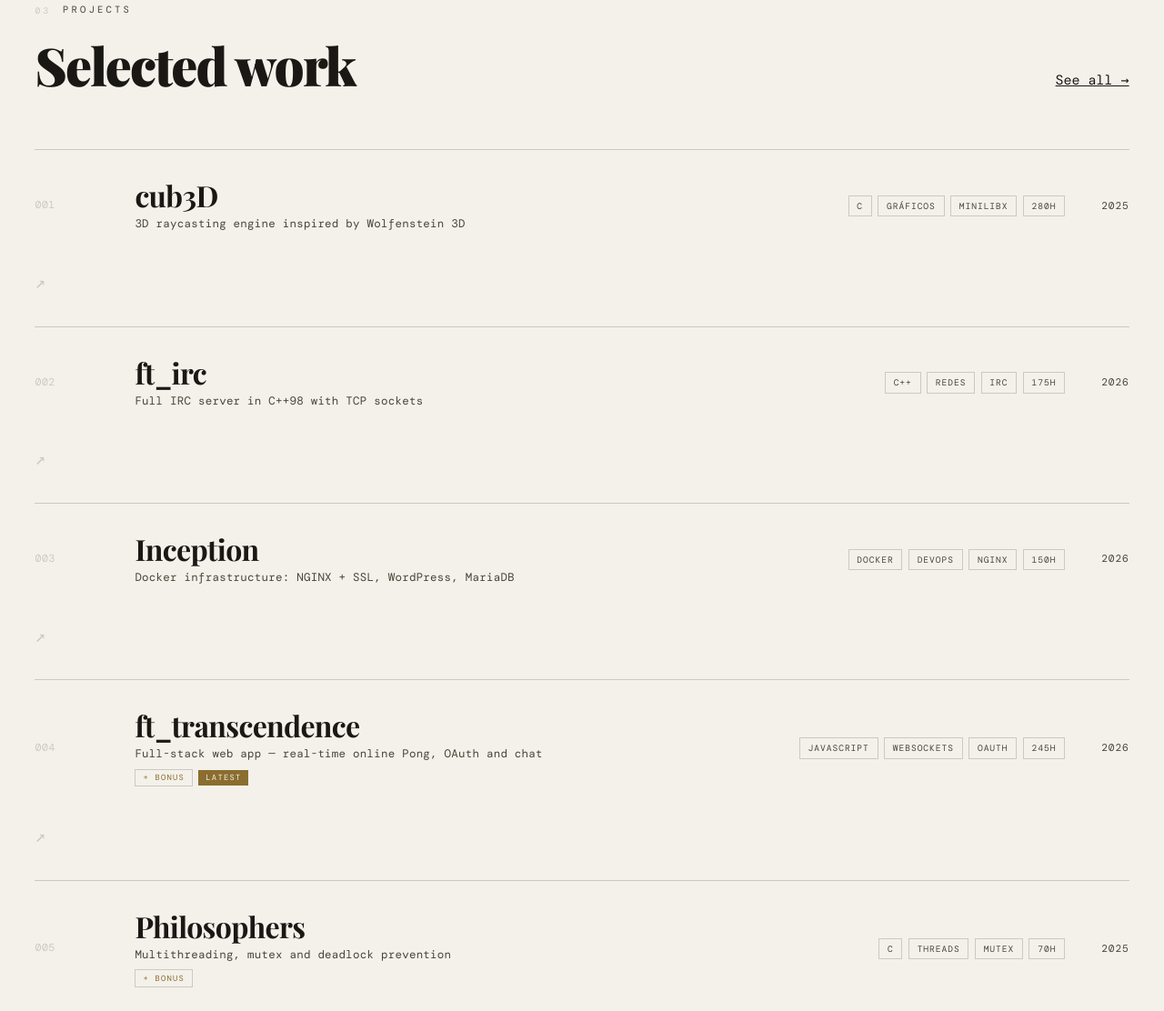
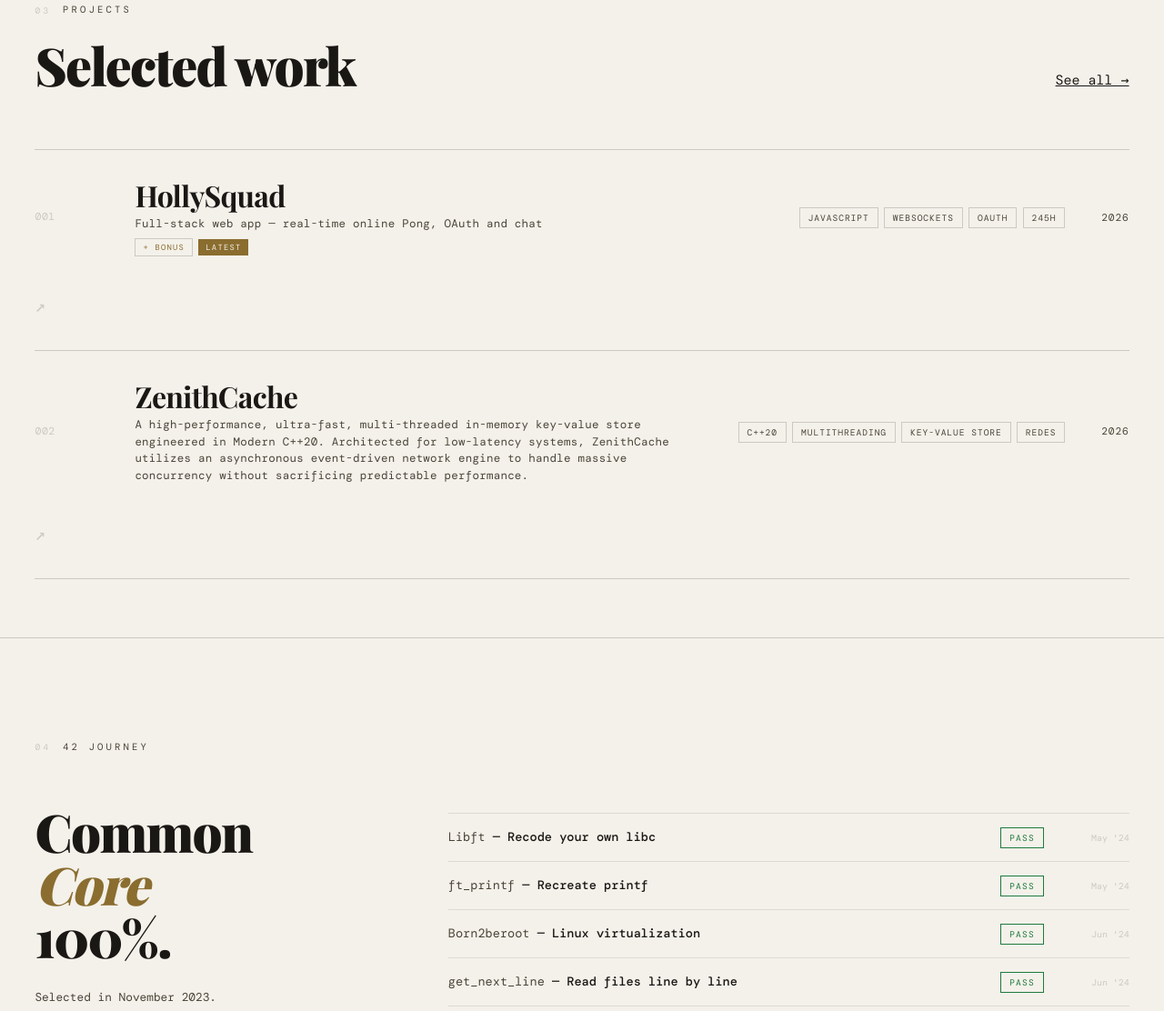
Before and after one commit to EdgarGomes-eng/portfolio, a website: page index.html in a window 1280 px wide. Shown: the part 2230-3342 px from the top of the page at 91% size. Drawn offline with nearby package versions, Linux system fonts and the light colour scheme; animation ran at ten frames a second; a web font is replaced by a local one.

Commit message:
Actualizacao dos projectos

```diff
--- a/assets/app.js
+++ b/assets/app.js
@@ -164,7 +164,7 @@
         const tags = p.tags.map((tag) => `<span class="pi-tag">${escapeHtml(tag)}</span>`).join('');
         const bonus = p.bonus ? `<div class="pi-bonus">+ ${lang === 'pt' ? 'bónus' : 'bonus'}</div>` : '';
         const latest = p.latest ? `<div class="pi-latest">${lang === 'pt' ? 'Mais recente' : 'Latest'}</div>` : '';
-        return `
+        const inner = `
         <article class="project-item" data-hover>
           <div class="pi-num">${escapeHtml(p.num)}</div>
           <div class="pi-main">
@@ -176,6 +176,10 @@
           <div class="pi-year">${escapeHtml(p.year)}</div>
           <div class="pi-arrow" aria-hidden="true">↗</div>
         </article>`;
+        if (p.repo) {
+          return `<a href="${escapeHtml(p.repo)}" target="_blank" rel="noopener noreferrer" class="project-link">${inner}</a>`;
+        }
+        return inner;
       })
       .join('');
   }
--- a/assets/content.js
+++ b/assets/content.js
@@ -71,31 +71,7 @@ window.CONTENT = (() => {
   const projects = [
     {
       num: '001',
-      name: 'cub3D',
-      summary: { pt: 'Motor de raycasting 3D inspirado no Wolfenstein 3D', en: '3D raycasting engine inspired by Wolfenstein 3D' },
-      tags: ['C', 'Gráficos', 'MiniLibX', '280h'],
-      year: '2025',
-      bonus: false,
-    },
-    {
-      num: '002',
-      name: 'ft_irc',
-      summary: { pt: 'Servidor IRC completo em C++98 com sockets TCP', en: 'Full IRC server in C++98 with TCP sockets' },
-      tags: ['C++', 'Redes', 'IRC', '175h'],
-      year: '2026',
-      bonus: false,
-    },
-    {
-      num: '003',
-      name: 'Inception',
-      summary: { pt: 'Infraestrutura Docker: NGINX + SSL, WordPress, MariaDB', en: 'Docker infrastructure: NGINX + SSL, WordPress, MariaDB' },
-      tags: ['Docker', 'DevOps', 'NGINX', '150h'],
-      year: '2026',
-      bonus: false,
-    },
-    {
-      num: '004',
-      name: 'ft_transcendence',
+      name: 'HollySquad',
       summary: {
         pt: 'Web app fullstack — Pong online em tempo real, OAuth e chat',
         en: 'Full-stack web app — real-time online Pong, OAuth and chat',
@@ -104,17 +80,19 @@ window.CONTENT = (() => {
       year: '2026',
       bonus: true,
       latest: true,
+      repo: 'https://github.com/ahamuyel/transcendence',
     },
     {
-      num: '005',
-      name: 'Philosophers',
+      num: '002',
+      name: 'ZenithCache',
       summary: {
-        pt: 'Multithreading, mutex e prevenção de deadlocks',
-        en: 'Multithreading, mutex and deadlock prevention',
+        pt: 'Uma key-value store em memória de altíssimo desempenho, multi-threaded e ultra-rápida, projetada em C++20 Moderno. Arquitetada para sistemas de baixa latência, a ZenithCache utiliza um motor de rede assíncrono orientado a eventos para lidar com enorme concorrência sem sacrificar a performance previsível.',
+        en: 'A high-performance, ultra-fast, multi-threaded in-memory key-value store engineered in Modern C++20. Architected for low-latency systems, ZenithCache utilizes an asynchronous event-driven network engine to handle massive concurrency without sacrificing predictable performance.',
       },
-      tags: ['C', 'Threads', 'Mutex', '70h'],
-      year: '2025',
-      bonus: true,
+      tags: ['C++20', 'Multithreading', 'Key-Value Store', 'Redes'],
+      year: '2026',
+      bonus: false,
+      repo: 'https://github.com/EdgarGomes-eng/zenithCache',
     },
   ];
 
--- a/index.html
+++ b/index.html
@@ -530,6 +530,11 @@ section { position: relative; z-index: 10; scroll-margin-top: 80px; }
   transition: color var(--transition), transform var(--transition);
 }
 .project-item:hover .pi-arrow { color: var(--accent); transform: translate(4px, -4px); }
+.project-link { display: block; text-decoration: none; color: inherit; }
+.project-link:hover .project-item::before { transform: scaleX(1); }
+.project-link:hover .pi-num { color: var(--accent); }
+.project-link:hover .pi-name { color: var(--accent); }
+.project-link:hover .pi-arrow { color: var(--accent); transform: translate(4px, -4px); }
 
 /* ── JOURNEY ───────────────────────────────────── */
 .journey {
```
